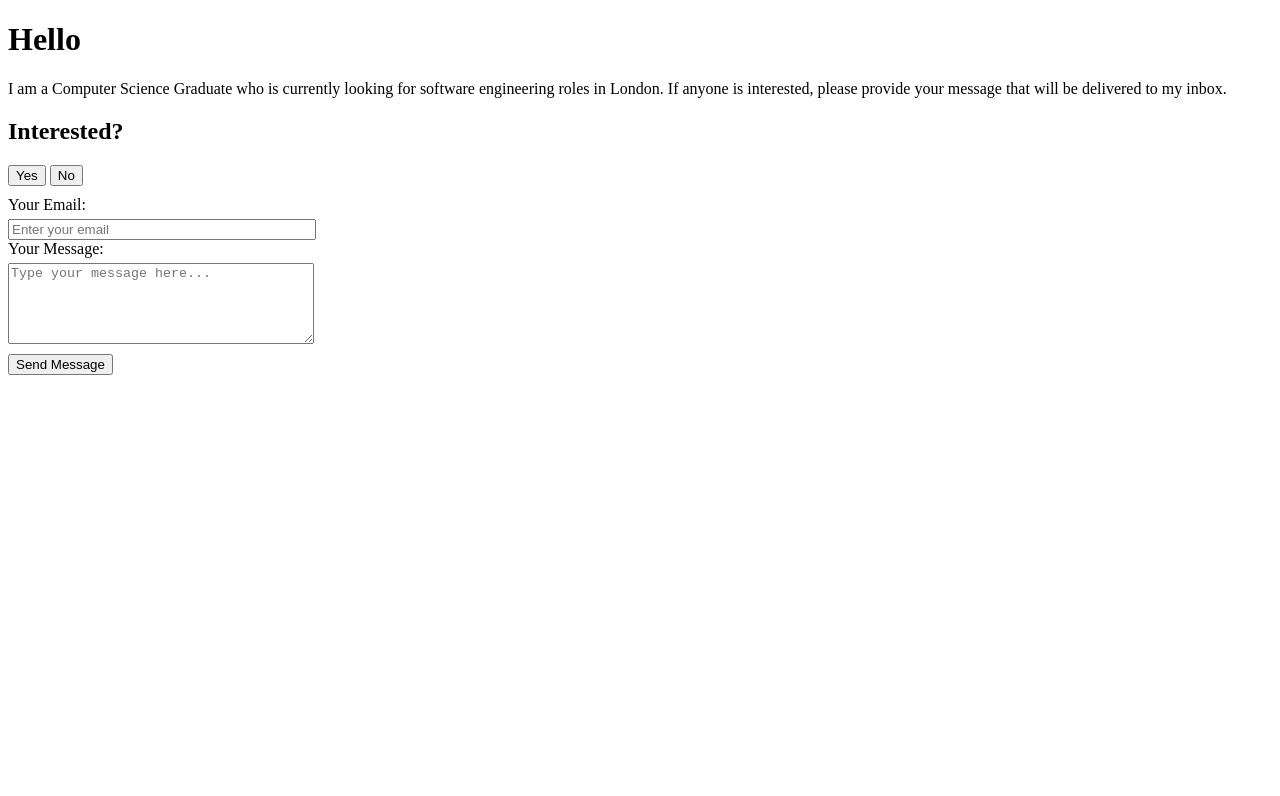
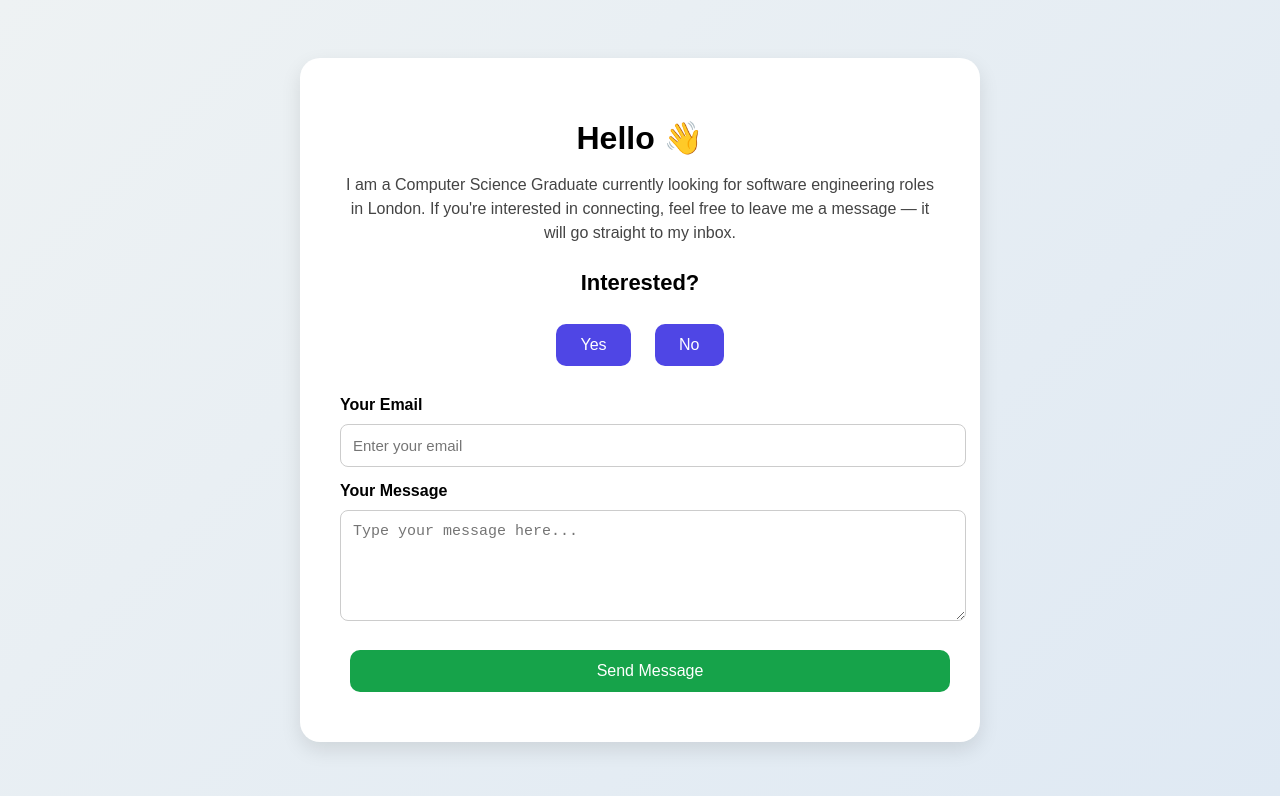
Before and after one commit to G123by/G123by.github.io, a plain HTML site: page index.html in a window 1280 px wide. Both pictures are taken after a click on the button "Yes". Drawn offline with Linux system fonts and the light colour scheme.

Commit message:
Refactor index.html for improved layout and style

```diff
--- a/index.html
+++ b/index.html
@@ -1,45 +1,136 @@
 <!DOCTYPE html>
-<html>
+<html lang="en">
 <head>
+  <meta charset="UTF-8" />
+  <meta name="viewport" content="width=device-width, initial-scale=1.0" />
   <title>My Portfolio</title>
+
   <style>
-    #messageBox {
-      display:none;
-      margin-top: 10px;
+    body {
+      font-family: Arial, Helvetica, sans-serif;
+      background: linear-gradient(135deg, #eef2f3, #dfe9f3);
+      margin: 0;
+      padding: 0;
+      display: flex;
+      justify-content: center;
+      align-items: center;
+      height: 100vh;
     }
 
-    textarea, input[type="email"] {
-      width: 300px;
+    .container {
+      background: #ffffff;
+      padding: 40px;
+      max-width: 600px;
+      width: 90%;
+      border-radius: 20px;
+      box-shadow: 0 8px 20px rgba(0,0,0,0.1);
+      text-align: center;
+      animation: fadeIn 0.8s ease-in-out;
+    }
+
+    h1 {
+      font-size: 32px;
+      margin-bottom: 10px;
+    }
+
+    p {
+      color: #444;
+      line-height: 1.5;
+    }
+
+    h2 {
+      margin-top: 25px;
+      font-size: 22px;
+    }
+
+    button {
+      background: #4f46e5;
+      color: white;
+      padding: 12px 24px;
+      border: none;
+      border-radius: 10px;
+      margin: 10px;
+      cursor: pointer;
+      font-size: 16px;
+      transition: 0.3s;
+    }
+
+    button:hover {
+      background: #3730a3;
+      transform: translateY(-2px);
+    }
+
+    #messageBox {
+      display: none;
+      margin-top: 20px;
+      text-align: left;
+    }
+
+    label {
+      font-weight: bold;
+      margin-bottom: 5px;
+      display: block;
+    }
+
+    input, textarea {
+      width: 100%;
+      padding: 12px;
       margin-top: 5px;
-      display: block;
+      margin-bottom: 15px;
+      border: 1px solid #ccc;
+      border-radius: 8px;
+      font-size: 15px;
+    }
+
+    textarea {
+      resize: vertical;
+    }
+
+    .submit-btn {
+      width: 100%;
+      background: #16a34a;
+    }
+
+    .submit-btn:hover {
+      background: #15803d;
+    }
+
+    @keyframes fadeIn {
+      from { opacity: 0; transform: translateY(20px); }
+      to   { opacity: 1; transform: translateY(0); }
     }
   </style>
 </head>
+
 <body>
-  <h1>Hello</h1>
-  <p>I am a Computer Science Graduate who is currently looking for software engineering roles in London. If anyone is interested, please provide your message that will be delivered to my inbox.</p>
+
+  <div class="container">
+    <h1>Hello 👋</h1>
+    <p>
+      I am a Computer Science Graduate currently looking for software engineering roles in London.
+      If you're interested in connecting, feel free to leave me a message — it will go straight to my inbox.
+    </p>
 
     <h2>Interested?</h2>
+
     <button onclick="showInput()">Yes</button>
     <button onclick="hideInput()">No</button>
 
-  <!-- Contact form -->
-  <form id="messageBox" action="https://formsubmit.co/YOUR_EMAIL_HERE" method="POST">
+    <form id="messageBox"
+      action="https://formsubmit.co/YOUR_EMAIL_HERE"
+      method="POST">
 
-    <!-- Email field -->
-    <label for="userEmail">Your Email:</label>
+      <label for="userEmail">Your Email</label>
       <input type="email" id="userEmail" name="email" placeholder="Enter your email" required>
 
-    <!-- Message field -->
-    <label for="userMessage">Your Message:</label>
-    <textarea id="userMessage" name="message" placeholder="Type your message here..." rows="5"></textarea>
+      <label for="userMessage">Your Message</label>
+      <textarea id="userMessage" name="message" rows="5" placeholder="Type your message here..."></textarea>
 
-    <!-- Submit -->
-    <button type="submit" style="margin-top:10px;">Send Message</button>
+      <button type="submit" class="submit-btn">Send Message</button>
 
-    <!-- Prevent spam bots -->
       <input type="hidden" name="_captcha" value="false">
     </form>
+  </div>
 
   <script>
     function showInput() {
```
Lines whose indentation alone changed are shown as unchanged.
